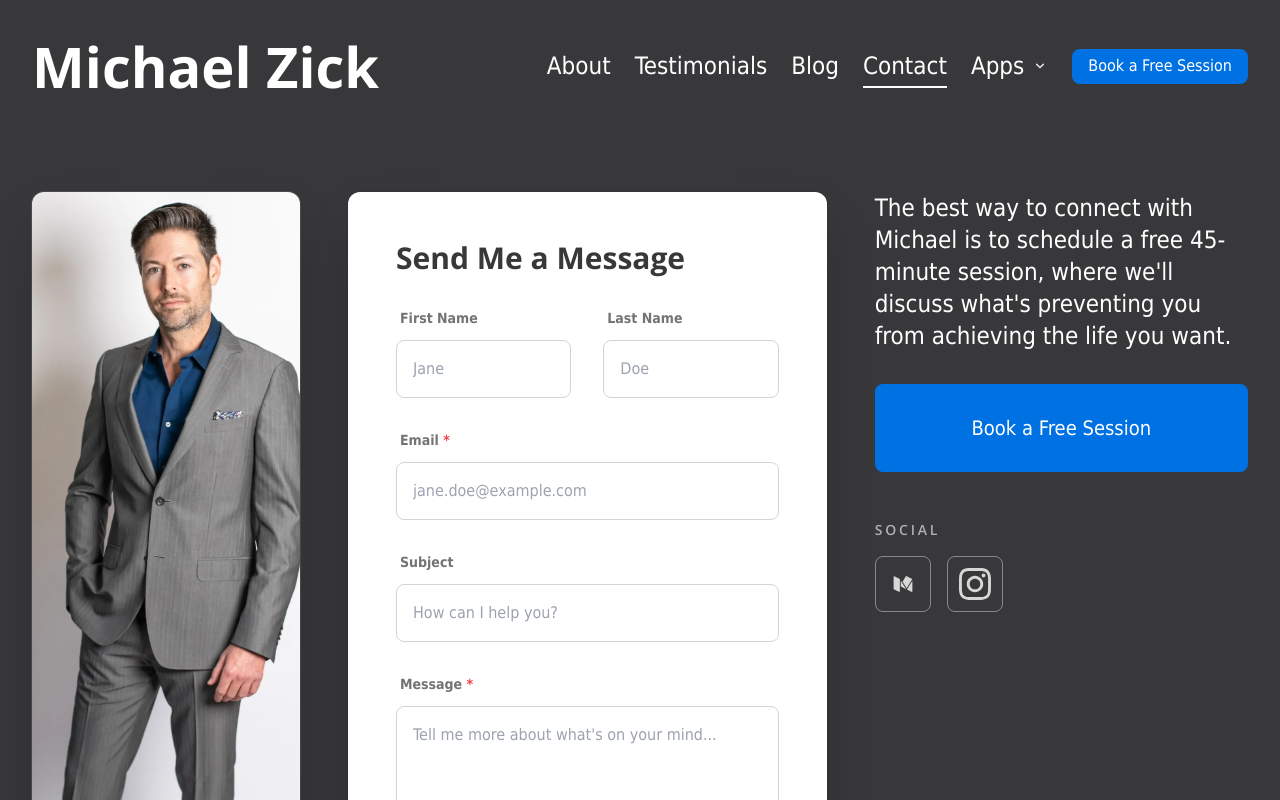
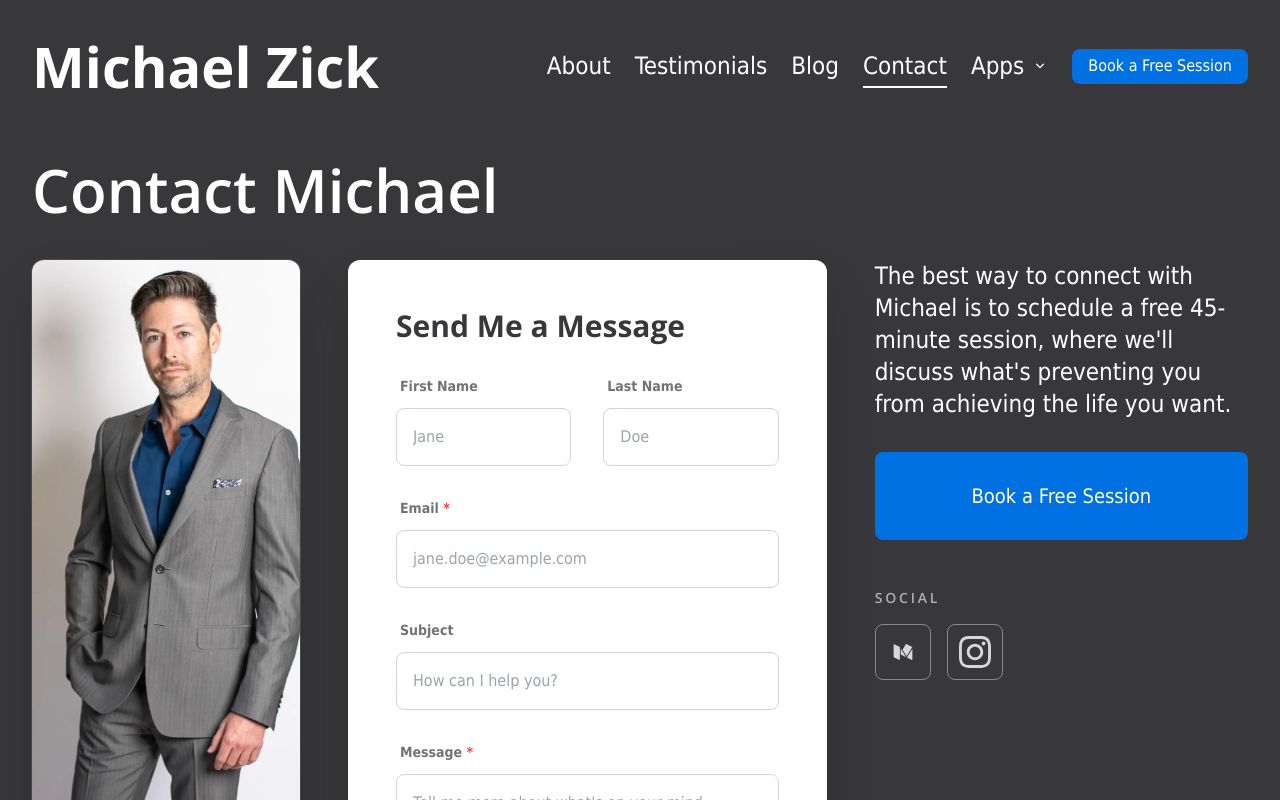
Before and after one commit to michaelzick/michaelzick.com, a Next.js app: page /contact in a window 1280 px wide. Shown: the top 800 px of the page. Built offline with nearby package versions, Linux system fonts and the light colour scheme; no server answers.

Commit message:
added contact page title

```diff
--- a/app/contact/ContactContent.tsx
+++ b/app/contact/ContactContent.tsx
@@ -5,8 +5,14 @@ import Image from 'next/image';
 export default function ContactContent() {
   return (
     <div className="flex flex-col">
-      <section className="bg-default-grey text-white px-4 md:px-8 pt-32 md:pt-48 pb-24 md:pb-32">
-        <FadeInSection className="max-w-[1400px] mx-auto grid grid-cols-1 min-[930px]:grid-cols-12 gap-10 lg:gap-12 items-stretch">
+      <section className="bg-default-grey text-white px-6 pb-24 pt-24 md:px-8 md:pb-32 md:pt-28 lg:pt-36 xl:pt-40">
+        <div className="mx-auto max-w-[1400px]">
+          <FadeInSection className="mb-10 text-center md:text-left">
+            <h1 className="font-headline text-5xl font-semibold leading-tight md:text-6xl">
+              Contact Michael
+            </h1>
+          </FadeInSection>
+          <FadeInSection className="grid grid-cols-1 min-[930px]:grid-cols-12 gap-10 lg:gap-12 items-stretch">
             {/* Column 1: Image (Left) */}
             <div className="hidden min-[930px]:block min-[930px]:col-span-3 lg:col-span-3 order-1 h-full">
               <div className="relative h-full overflow-hidden rounded-xl shadow-2xl ring-1 ring-white/10 min-h-[640px]">
@@ -82,6 +88,7 @@ export default function ContactContent() {
               </div>
             </div>
           </FadeInSection>
+        </div>
       </section>
     </div>
   );
```
Lines whose indentation alone changed are shown as unchanged.
